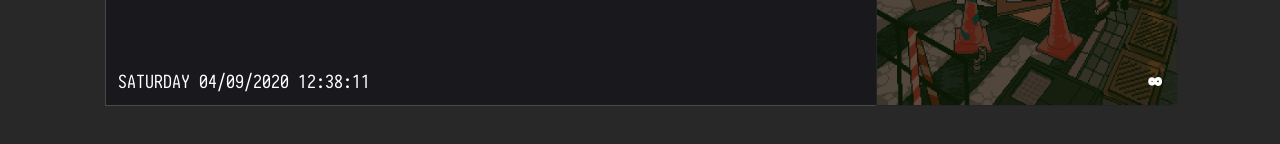
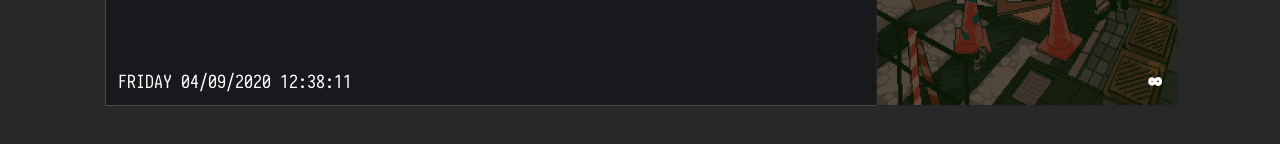
Before and after one commit to Saz4nd0ra/another-start-page, a plain HTML site: page index.html in a window 1280 px wide. Shown: the part 586-730 px from the top of the page. Drawn offline with Linux system fonts and the light colour scheme.

Commit message:
minor tweak

```diff
--- a/index.html
+++ b/index.html
@@ -74,7 +74,7 @@
 		<div class="codes" id="codes">
 			<script>
 			function updateClock() {
-				var days = ['MONDAY','TUESDAY','WEDNESDAY','THURSDAY','FRIDAY','SATURDAY', 'SUNDAY'];
+				var days = ['SUNDAY', 'MONDAY', 'TUESDAY', 'WEDNESDAY', 'THURSDAY', 'FRIDAY', 'SATURDAY'];
 				var m = new Date();
 				var dateString =
 				(days[ m.getDay() ]) + " " +
```
